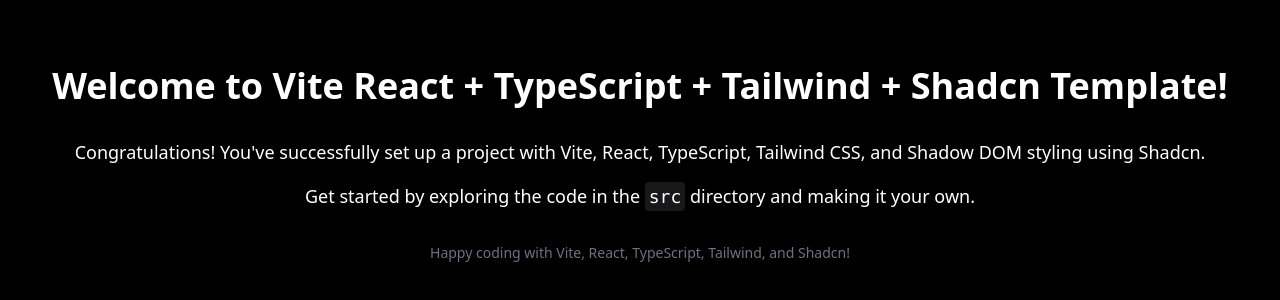
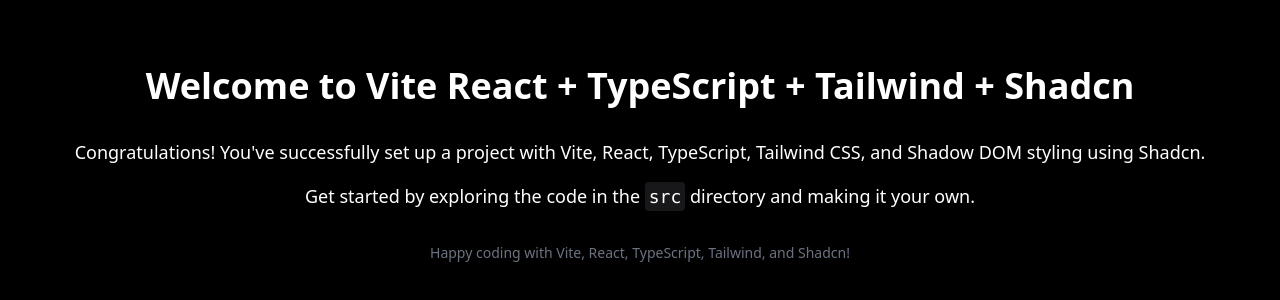
Before and after one commit to Yokosumi/sc007-main-page, a React (Vite) app: page / in a window 1280 px wide. Shown: the part 236-536 px from the top of the page. Built offline with nearby package versions, Linux system fonts and the light colour scheme.

Commit message:
initial commit

```diff
--- a/src/App.tsx
+++ b/src/App.tsx
@@ -4,7 +4,6 @@
             <div className="bg-black text-white min-h-screen flex flex-col items-center justify-center">
                 <header className="text-4xl font-bold mb-8">
                     Welcome to Vite React + TypeScript + Tailwind + Shadcn
-                    Template!
                 </header>
                 <main className="text-lg text-center">
                     <p>
```
